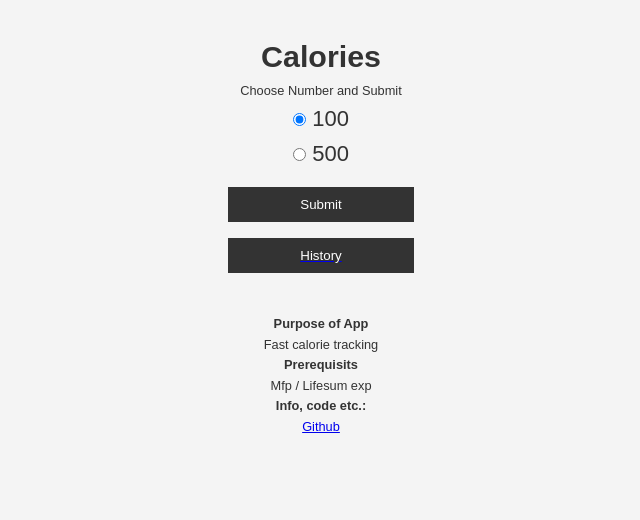
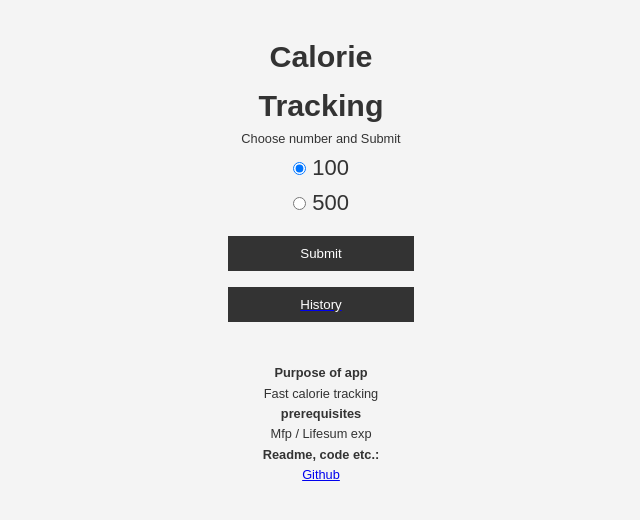
Before and after one commit to KristianMeier/krmetest, a Flask app: page / in a window 1280 px wide. Shown: the top 520 px of the page, without its empty margins (319-959 px from the left). Run offline with Flask 2, Linux system fonts and the light colour scheme; some libraries are stand-ins or nearby versions.

Commit message:
Update index.html

```diff
--- a/templates/index.html
+++ b/templates/index.html
@@ -11,8 +11,8 @@
     <div class="container">
       <form action="/submit" method="POST">
         <div class="form-group">
-          <p style="font-size: 1.9rem"><b> Calories </b></p>
-          <p style="font-size:0.8rem"> Choose Number and Submit </p>
+          <p style="font-size: 1.9rem"><b> Calorie Tracking </b></p>
+          <p style="font-size:0.8rem"> Choose number and Submit </p>
           <input type="radio" name="kalorier" value="100" checked="checked"/> 100
           <br><input type="radio" name="kalorier" value="500" /> 500
         </div>
@@ -22,11 +22,11 @@
       <p align="center"><a href=min_data ><button class="btn">History</button></a><p> <!-- denne skal uden for form, da alt i denne har "action=/submit"-->
       <div class="fodnoter">
       <br><br>
-      <p><b> Purpose of App </b>
+      <p><b> Purpose of app </b>
       <p> Fast calorie tracking </p>
-      <p> <b>Prerequisits</b> </p>
+      <p> <b>prerequisites</b> </p>
       <p> Mfp / Lifesum exp</p>
-      <p><b> Info, code etc.: </b><p>
+      <p><b> Readme, code etc.: </b><p>
       <p><a href="https://github.com/KristianMeier/krmetest.git">Github</a></p>
       </div>
     </div>
```
